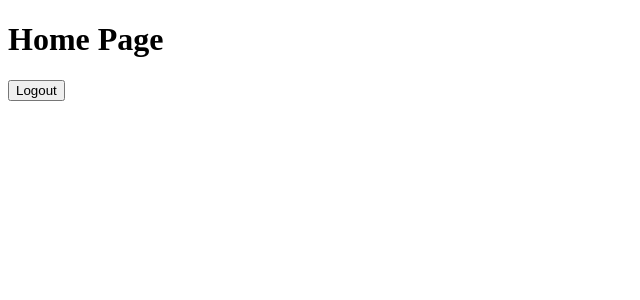
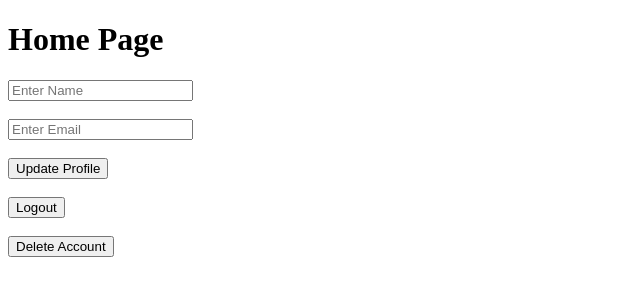
Before and after one commit to mohdaneesh018/React_Solved, a React (Vite) app: page /home in a window 1280 px wide. Shown: the top 300 px of the page, without its empty margins (0-640 px from the left). Built offline with nearby package versions, Linux system fonts and the light colour scheme; no server answers; sample sign-in values are in the browser's storage.

Commit message:
Practice

```diff
--- a/src/pages/Home.jsx
+++ b/src/pages/Home.jsx
@@ -1,7 +1,12 @@
-import React from 'react'
+import axios from 'axios';
+import React, { useEffect, useState } from 'react'
 import { useNavigate } from 'react-router-dom';
 
 const Home = () => {
+
+    const [user, setUser] = useState({});
+    const [name, setName] = useState("");
+    const [email, setEmail] = useState("");
 
     const navigate = useNavigate();
 
@@ -10,10 +15,83 @@ const Home = () => {
             navigate("/")
     };
 
+    const handleUpdate = async () => {
+        const response = await axios.put("http://localhost:3000/profile",
+            {
+                name,
+                email
+            },
+            {
+                headers: {
+                    Authorization: localStorage.getItem("token")
+                }
+            }
+        );
+    };
+
+    const handleDelete = async () => {
+        const response = await axios.delete("http://localhost:3000/profile", {
+            headers: {
+                Authorization: localStorage.getItem("token")
+            }
+        });
+
+        localStorage.removeItem("token");
+        navigate("/");
+    };
+
+    useEffect(() => {
+        const fetchProfile = async () => {
+            try {
+                const response = await axios.get("http://localhost:3000/profile", {
+                    headers: {
+                        Authorization: localStorage.getItem("token")
+                    }
+                });
+
+                setUser(response.data.user);
+                setName(response.data.user.name);
+                setEmail(response.data.user.email);
+
+            } catch (error) {
+                console.log(error.response.data.message);
+                navigate("/");
+            }
+        };
+
+        fetchProfile();
+    }, []);
+
     return (
         <div>
             <h1>Home Page</h1>
+
+            <h2>{user.name}</h2>
+            <h2>{user.email}</h2>
+
+            <input
+                type="text"
+                value={name}
+                placeholder='Enter Name'
+                onChange={(e) => setName(e.target.value)}
+            />
+            <br /><br />
+
+            <input
+                type="text"
+                value={email}
+                placeholder='Enter Email'
+                onChange={(e) => setEmail(e.target.value)}
+            />
+            <br /><br />
+
+            <button onClick={handleUpdate}>Update Profile</button>
+            <br /><br />
+
             <button onClick={handleLogout}>Logout</button>
+            <br /><br />
+
+            <button onClick={handleDelete}>Delete Account</button>
         </div>
     )
 }
--- a/src/pages/Login.jsx
+++ b/src/pages/Login.jsx
@@ -36,6 +36,7 @@ const Login = () => {
             localStorage.setItem("token", response.data.token);
 
             console.log(email, password);
+            console.log(response.data);
 
             navigate("/home");
 
```
